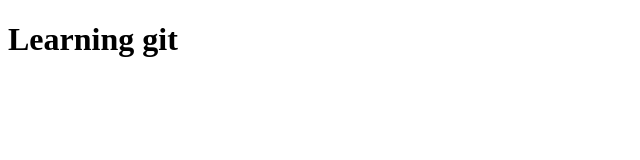
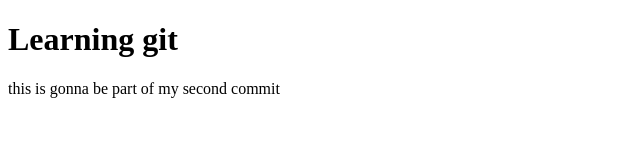
Before and after one commit to akishtp/Learning-Git, a plain HTML site: page index.html in a window 1280 px wide. Shown: the whole page, without its empty margins (0-640 px from the left). Drawn offline with Linux system fonts and the light colour scheme.

Commit message:
added new paragraph tag

```diff
--- a/index.html
+++ b/index.html
@@ -8,5 +8,6 @@
 </head>
 <body>
     <h1>Learning git</h1>
+    <p>this is gonna be part of my second commit</p>
 </body>
 </html>
```
